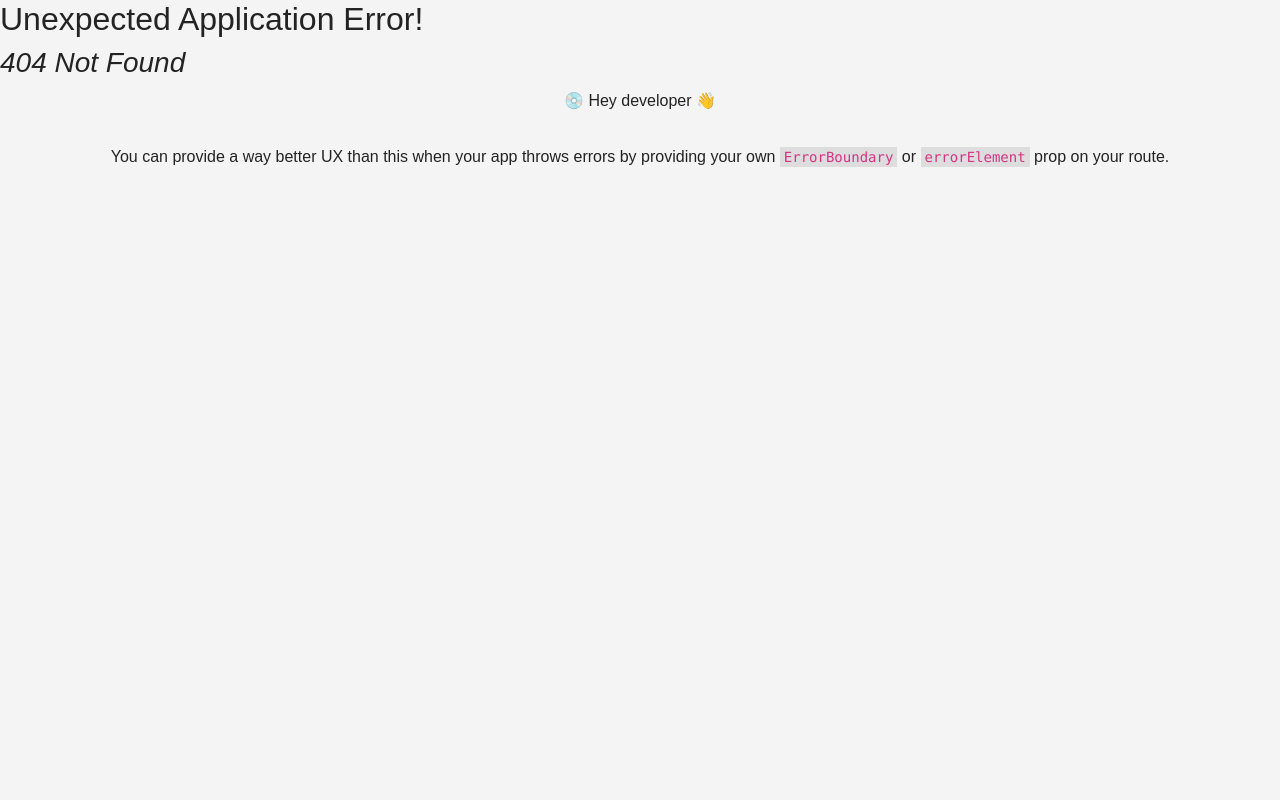
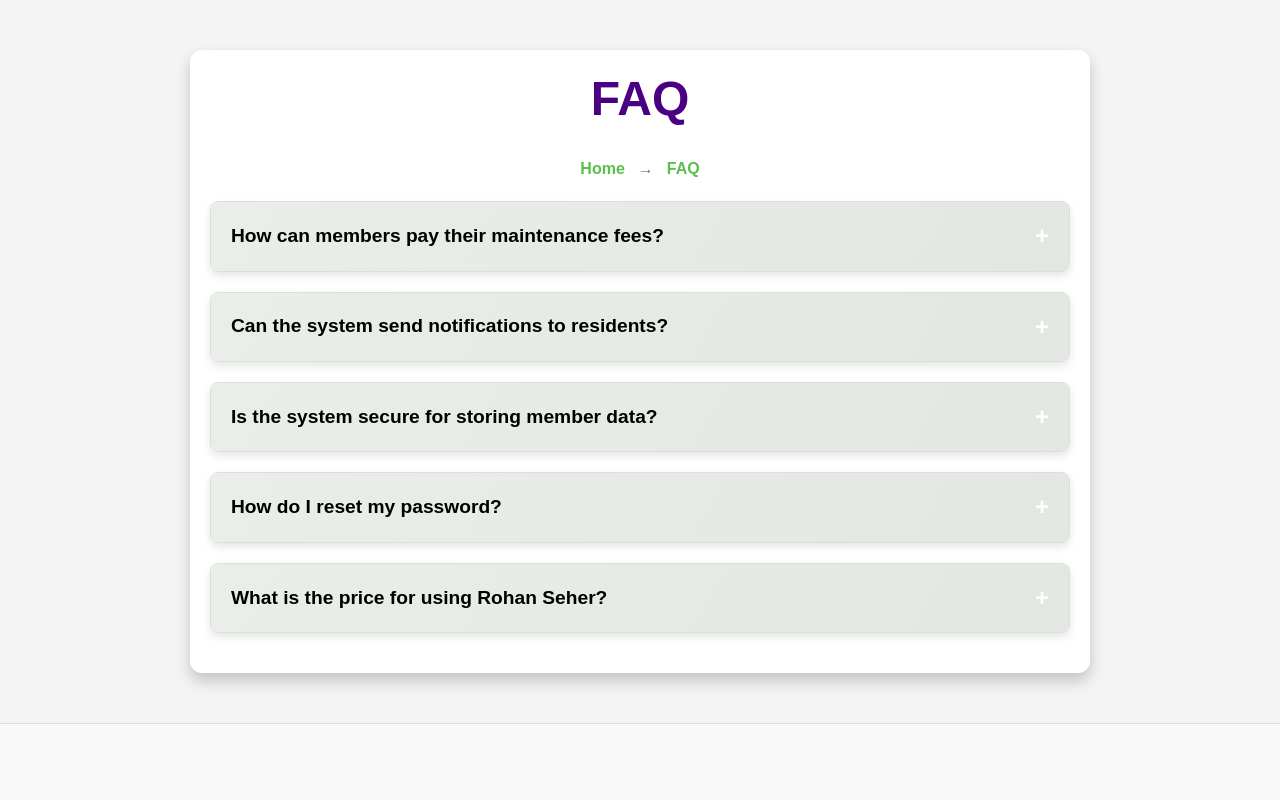
Before and after one commit to GRS18/Society_Management_System, a React (Create React App) app in the folder socitey/: page /faq in a window 1280 px wide. Before the commit this address had no page. Shown: the top 800 px of the page. Built offline with nearby package versions, Linux system fonts and the light colour scheme; a web font is replaced by a local one.

Commit message:
add FAQ page

```diff
--- /dev/null
+++ b/socitey/src/components/FAQ.js
@@ -0,0 +1,78 @@
+import React from 'react';
+import { useState } from 'react';
+import { Link } from "react-router-dom";
+import '../css/faq.css';
+export default function FAQ() {
+    const [activeIndex, setActiveIndex] = useState(null);
+
+    const toggleFAQ = (index) => {
+      setActiveIndex(activeIndex === index ? null : index);
+    };
+
+    const faqs = [
+      {
+        question: "How can members pay their maintenance fees?",
+        answer:
+          "Members can pay their maintenance fees through online payment gateways integrated into the system, such as credit/debit cards, UPI, or net banking.",
+      },
+      {
+        question: "Can the system send notifications to residents?",
+        answer:
+          "Yes, the system can send notifications via email, SMS, or push notifications to residents about important updates, events, or alerts.",
+      },
+      {
+        question: "Is the system secure for storing member data?",
+        answer:
+          "Yes, the system uses secure encryption methods to protect sensitive data and ensures compliance with data privacy regulations.",
+      },
+      {
+        question: "How do I reset my password?",
+        answer:
+          'You can reset your password by clicking on the "Forgot Password" link on the login page. An email will be sent to your registered email address with instructions to reset your password.',
+      },
+      {
+        question: "What is the price for using Rohan Seher?",
+        answer:
+          'ApnaComplex is offered in four different pricing plans. There is a free edition for any society/complex to get started and then paid editions with advanced features for active housing societies. You can try the features before you subscribe to ApnaComplex. For more details, please visit our pricing page.',
+      },
+    ];
+
+    return (
+      <div className="faq-container about-header">
+        <h1 className="faq-title">FAQ</h1>
+        <ul class="breadcrumb list-inline mt-2">
+              <li class="list-inline-item">
+                <Link to="/" class="text-secondary text-decoration-none">Home</Link>
+              </li>
+              <li class="list-inline-item text-secondary">
+                &rarr;
+              </li>
+              <li class="list-inline-item text-dark">
+                FAQ
+              </li>
+            </ul>
+        <div className="faq-list">
+          {faqs.map((faq, index) => (
+            <div
+              key={index}
+              className={`faq-item ${activeIndex === index ? "active" : ""}`}
+            >
+              <div
+                className="faq-question"
+                onClick={() => toggleFAQ(index)}
+              >
+                {faq.question}
+                <span className="faq-icon">
+                  {activeIndex === index ? "-" : "+"}
+                </span>
+              </div>
+              {activeIndex === index && (
+                <div className="faq-answer">{faq.answer}</div>
+              )}
+            </div>
+          ))}
+        </div>
+      </div>
+    );
+
+}
--- a/socitey/src/components/Footer.js
+++ b/socitey/src/components/Footer.js
@@ -41,9 +41,9 @@ export default function Footer() {
               <div className="col-md-3">
                 <h6 className="mb-10 mt-10">More Information</h6>
                 <ul>
-                        <li><Link to="/">About Us</Link></li>
+                  <li><Link to="aboutus">About Us</Link></li>
                   <li><Link to="/">Pricing</Link></li>
-                        <li><Link to="/">FAQs</Link></li>
+                  <li><Link to="faq">FAQs</Link></li>
                   <li><Link to="/">Privacy policy</Link></li>
                   <li><Link to="/">Refund and Cancellation Policy</Link></li>
                 </ul>
--- /dev/null
+++ b/socitey/src/css/faq.css
@@ -0,0 +1,95 @@
+/* Container styles */
+.faq-container {
+    max-width: 900px;
+    margin: 50px auto;
+    padding: 20px;
+    background: #ffffff;
+    border-radius: 12px;
+    box-shadow: 0 8px 15px rgba(0, 0, 0, 0.2);
+  }
+
+  /* Title styles */
+  .faq-title {
+    text-align: center;
+    color: #4b0082;
+    margin-bottom: 20px;
+    font-size: 2.5rem;
+    font-weight: bold;
+  }
+
+  /* FAQ List */
+  .faq-list {
+    margin: 20px 0;
+  }
+
+  /* FAQ Item */
+  .faq-item {
+    margin-bottom: 20px;
+    border: 1px solid #ddd;
+    border-radius: 8px;
+    overflow: hidden;
+    box-shadow: 0 4px 8px rgba(0, 0, 0, 0.1);
+    transition: box-shadow 0.3s ease;
+  }
+
+  .faq-item:hover {
+    box-shadow: 0 6px 15px rgba(0, 0, 0, 0.2);
+  }
+
+  /* Question */
+  .faq-question {
+    background: linear-gradient(120deg, #e9eee8, #e3e7e2);
+    color: black;
+    padding: 15px 20px;
+    font-size: 1.2rem;
+    font-weight: bold;
+    cursor: pointer;
+    display: flex;
+    justify-content: space-between;
+    align-items: center;
+    position: relative;
+    transition: background 0.3s ease;
+  }
+
+  .faq-question:hover {
+    background: linear-gradient(120deg, #59c04b, #59c04b);
+  }
+
+  /* Icon for expanding/collapsing */
+  .faq-icon {
+    font-size: 24px;
+    color: white;
+    transition: transform 0.3s ease;
+  }
+
+  /* Answer */
+  .faq-answer {
+    padding: 15px 20px;
+    background: #f9f9f9;
+    color: #555;
+    font-size: 1rem;
+    line-height: 1.6;
+    animation: fadeIn 0.3s ease-in-out;
+  }
+
+  /* Keyframe animation for fadeIn */
+  @keyframes fadeIn {
+    from {
+      opacity: 0;
+      transform: translateY(-10px);
+    }
+    to {
+      opacity: 1;
+      transform: translateY(0);
+    }
+  }
+
+  /* Responsive Design */
+  @media (max-width: 768px) {
+    .faq-title {
+      font-size: 2rem;
+    }
+    .faq-question {
+      font-size: 1rem;
+    }
+  }
--- a/socitey/src/projectRoute.js
+++ b/socitey/src/projectRoute.js
@@ -37,6 +37,7 @@ import Vendor_Request_Form from "./components/resident/Vendor_Request_Form";
 import Manage_Vendor from "./components/admin/Manage_Vendor";
 import Vendor_List from "./components/admin/Vendor_List";
 import Daily_Tasks from "./components/staff/Daily_Tasks";
+import FAQ from "./components/FAQ";
 
 const projectRoute = createBrowserRouter([
   {
@@ -78,6 +79,10 @@ const projectRoute = createBrowserRouter([
       {
         path: "register",
         element: <Register />,
+      },
+      {
+        path: "faq",
+        element: <FAQ />,
       },
 
       //Admin Routes
```
Lines whose indentation alone changed are shown as unchanged.
